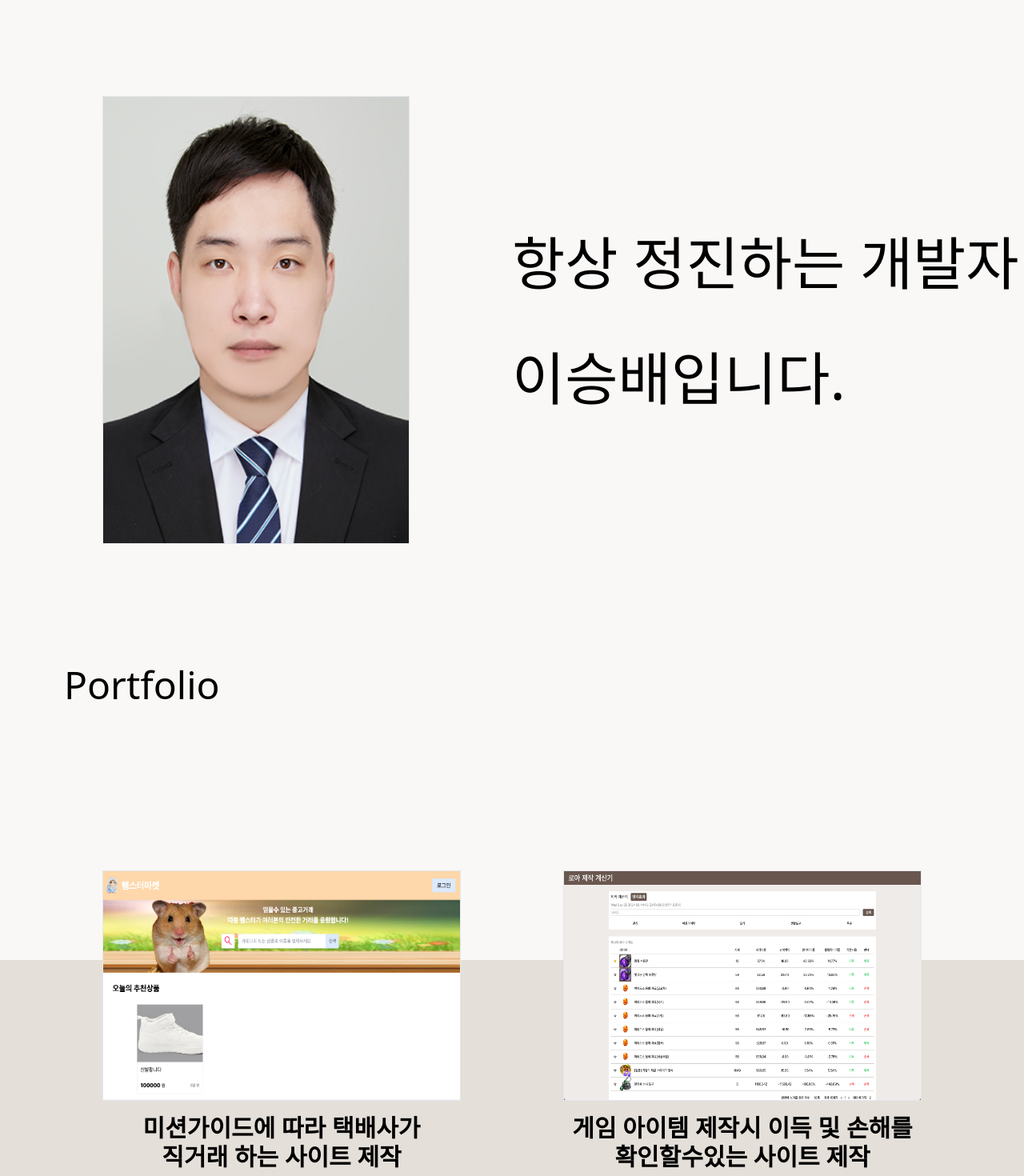
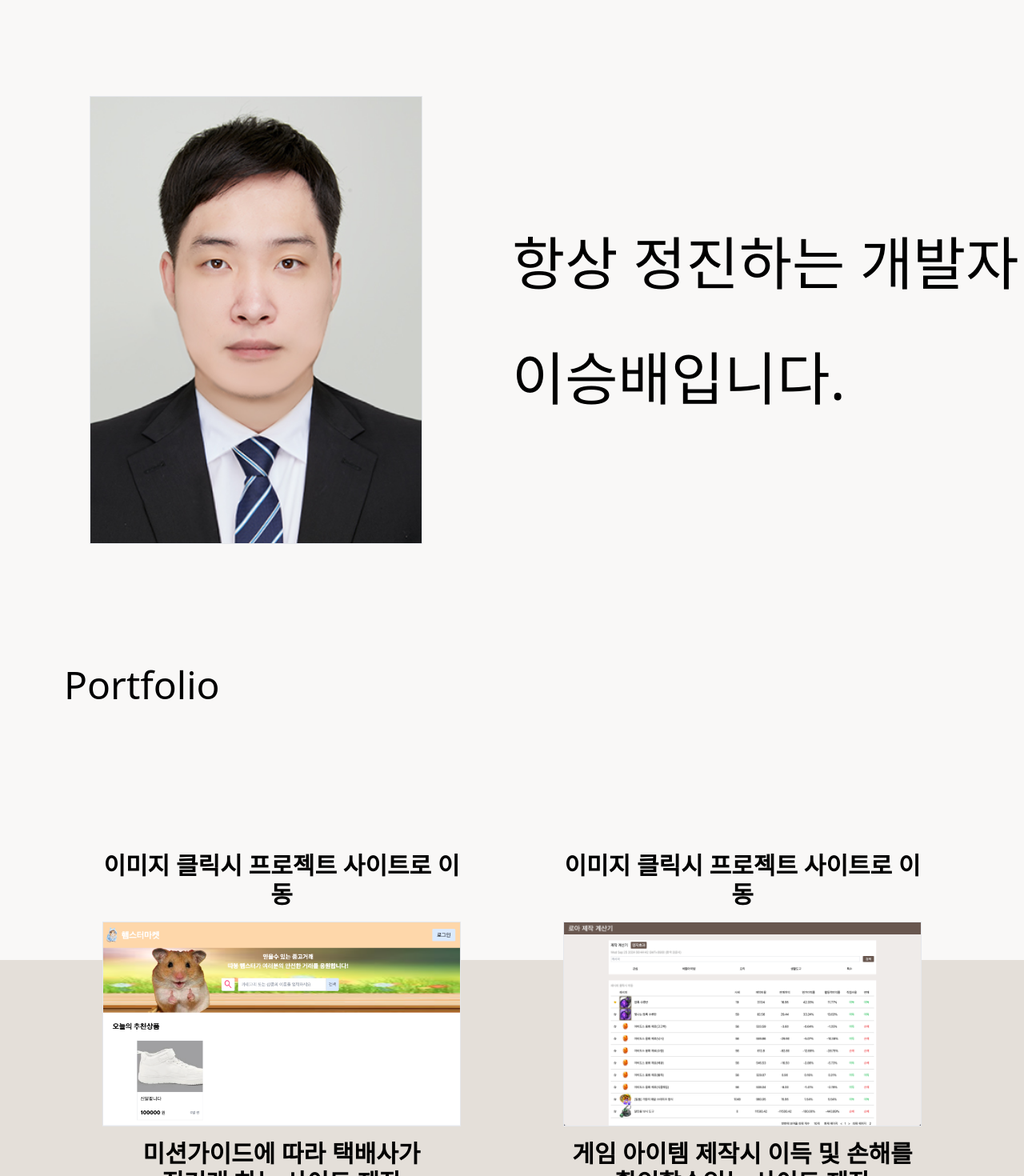
Before and after one commit to dpclfk/portfolio, a React (Create React App) app in the folder portfolio/: page / in a window 1280 px wide. Shown: the top 1470 px of the page at 80% size. Built offline with nearby package versions, Linux system fonts and the light colour scheme.

Commit message:
add:project url

```diff
--- a/portfolio/src/Component/Info.tsx
+++ b/portfolio/src/Component/Info.tsx
@@ -4,10 +4,10 @@ const Info = (): JSX.Element => {
   return (
     <div className="flex h-screen bg-infocolor">
       <div className="w-[50%] flex justify-center items-center">
-        <img className="w-[60%] h-[70%] border" src={info} alt="내 사진" />
+        <img className="w-[52vh] h-[70vh] border min-w-[52vh]" src={info} alt="내 사진" />
       </div>
-      <div className="w-[50%] flex items-center">
-        <div className="text-7xl">
+      <div className="w-[50%] flex items-center overflow-hidden">
+        <div className="text-7xl ">
           항상 정진하는 개발자 <br />
           <br />
           이승배입니다.
--- a/portfolio/src/Component/Portfolio.tsx
+++ b/portfolio/src/Component/Portfolio.tsx
@@ -6,16 +6,36 @@ const Portfolio = (): JSX.Element => {
     <>
       <div className="w-full h-screen bghalf">
         <div className="pt-8 pl-20 text-5xl">Portfolio</div>
-        <div className="flex items-center justify-evenly h-[90%] overflow-hidden">
+        <div className="flex items-center justify-evenly h-[90%] overflow-hidden pb-20">
           <div className="w-[35%] h-[40%] mb-4">
-            <img className="w-full h-full border" src={market} alt="market" />
+            <div className="text-3xl text-center font-bold pb-4">
+              이미지 클릭시 프로젝트 사이트로 이동
+            </div>
+            <img
+              className="w-full h-full border cursor-pointer"
+              src={market}
+              alt="market"
+              onClick={() => {
+                window.open("https://www.dpclfk.com/market/");
+              }}
+            />
             <div className="text-3xl text-center font-bold pt-4">
               미션가이드에 따라 택배사가 <br />
               직거래 하는 사이트 제작
             </div>
           </div>
           <div className="w-[35%] h-[40%] mb-4">
-            <img className="w-full h-full border" src={calc} alt="calc" />
+            <div className="text-3xl text-center font-bold pb-4">
+              이미지 클릭시 프로젝트 사이트로 이동
+            </div>
+            <img
+              className="w-full h-full border cursor-pointer"
+              src={calc}
+              alt="calc"
+              onClick={() => {
+                window.open("https://lostarkcalc.dpclfk.com/");
+              }}
+            />
             <div className="text-3xl text-center font-bold pt-4">
               게임 아이템 제작시 이득 및 손해를 <br />
               확인할수있는 사이트 제작
```
